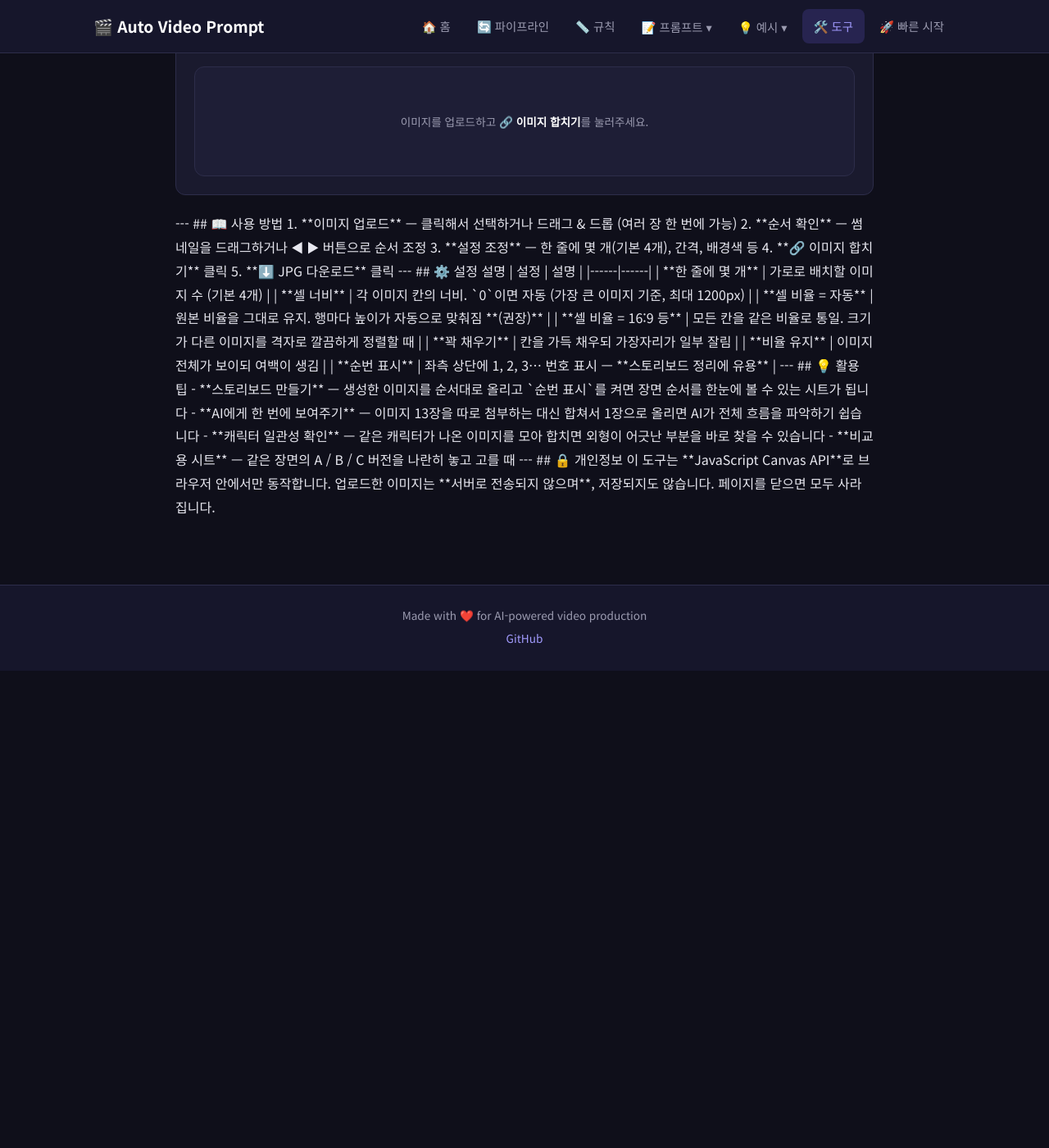
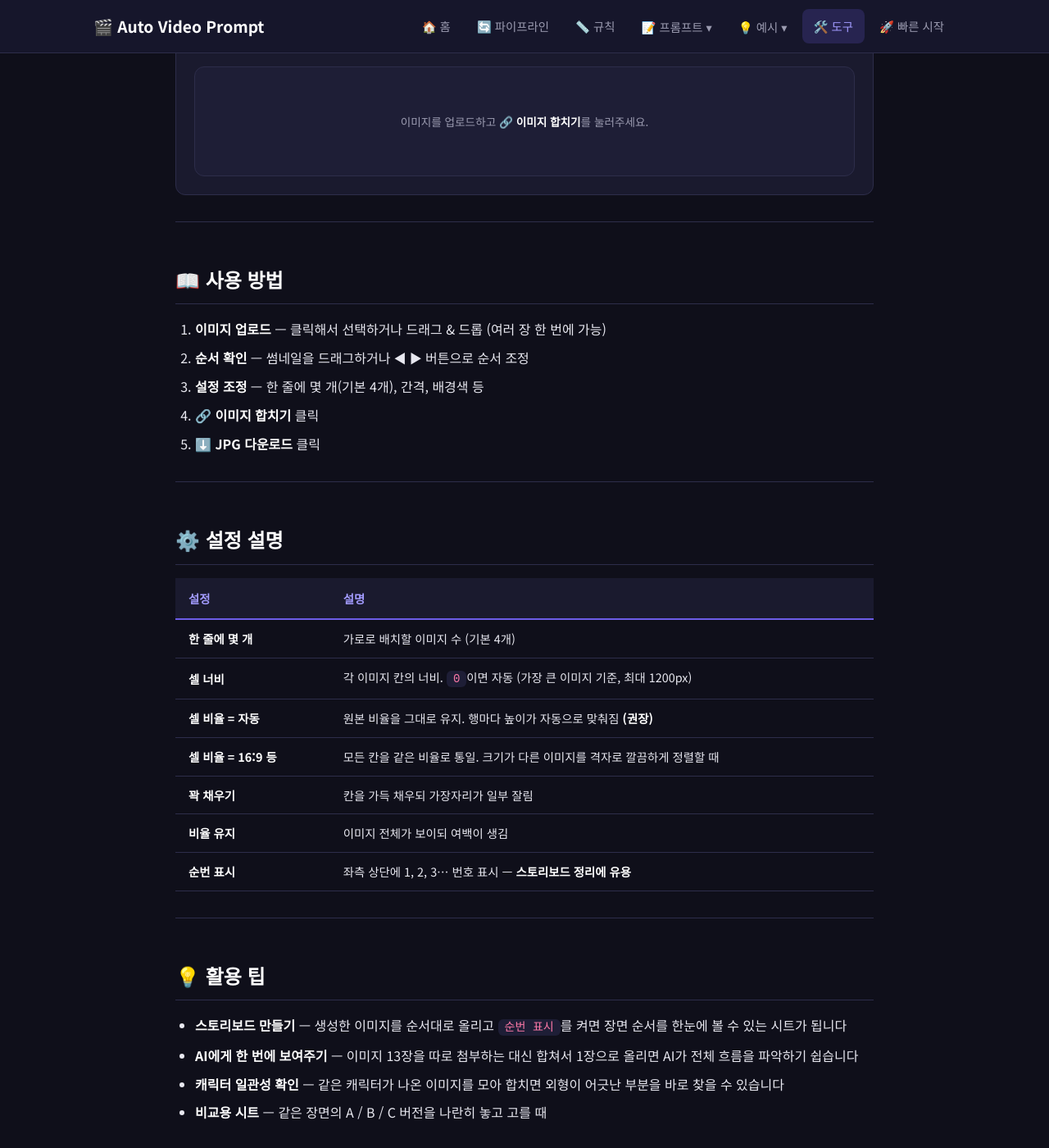
Before and after one commit to aicatveo3-prog/Auto_Video_Prompt, a Jekyll site: the page built from tools/image-merge.html, in a window 1280 px wide and 1400 px high, scrolled down 1233 px. Shown: the whole window at 82% size. Built offline with Jekyll 4.4.1, drawn with Linux system fonts in a browser that asks for light colours; before the commit the page ends 2051 px from its top, so only the background shows below that; some of the changed text lies outside the part shown.

Commit message:
이미지 합치기 도구 하단 설명 렌더링 수정
.html 파일은 Jekyll이 마크다운을 변환하지 않아 설명 텍스트가
원본 마크다운 그대로 노출되던 문제 수정.
사용 방법/설정 설명/활용 팁/개인정보 섹션을 HTML 태그로 변환
(h2, ol, ul, table, hr, strong, code) — 사이트 기본 스타일 정상 적용

```diff
--- a/tools/image-merge.html
+++ b/tools/image-merge.html
@@ -818,42 +818,51 @@ breadcrumb:
 </script>
 {% endraw %}
 
----
+<hr>
 
-## 📖 사용 방법
+<h2>📖 사용 방법</h2>
 
-1. **이미지 업로드** — 클릭해서 선택하거나 드래그 &amp; 드롭 (여러 장 한 번에 가능)
-2. **순서 확인** — 썸네일을 드래그하거나 ◀ ▶ 버튼으로 순서 조정
-3. **설정 조정** — 한 줄에 몇 개(기본 4개), 간격, 배경색 등
-4. **🔗 이미지 합치기** 클릭
-5. **⬇️ JPG 다운로드** 클릭
+<ol>
+  <li><strong>이미지 업로드</strong> — 클릭해서 선택하거나 드래그 &amp; 드롭 (여러 장 한 번에 가능)</li>
+  <li><strong>순서 확인</strong> — 썸네일을 드래그하거나 ◀ ▶ 버튼으로 순서 조정</li>
+  <li><strong>설정 조정</strong> — 한 줄에 몇 개(기본 4개), 간격, 배경색 등</li>
+  <li><strong>🔗 이미지 합치기</strong> 클릭</li>
+  <li><strong>⬇️ JPG 다운로드</strong> 클릭</li>
+</ol>
 
----
+<hr>
 
-## ⚙️ 설정 설명
+<h2>⚙️ 설정 설명</h2>
 
-| 설정 | 설명 |
-|------|------|
-| **한 줄에 몇 개** | 가로로 배치할 이미지 수 (기본 4개) |
-| **셀 너비** | 각 이미지 칸의 너비. `0`이면 자동 (가장 큰 이미지 기준, 최대 1200px) |
-| **셀 비율 = 자동** | 원본 비율을 그대로 유지. 행마다 높이가 자동으로 맞춰짐 **(권장)** |
-| **셀 비율 = 16:9 등** | 모든 칸을 같은 비율로 통일. 크기가 다른 이미지를 격자로 깔끔하게 정렬할 때 |
-| **꽉 채우기** | 칸을 가득 채우되 가장자리가 일부 잘림 |
-| **비율 유지** | 이미지 전체가 보이되 여백이 생김 |
-| **순번 표시** | 좌측 상단에 1, 2, 3… 번호 표시 — **스토리보드 정리에 유용** |
+<table>
+  <thead>
+    <tr><th>설정</th><th>설명</th></tr>
+  </thead>
+  <tbody>
+    <tr><td><strong>한 줄에 몇 개</strong></td><td>가로로 배치할 이미지 수 (기본 4개)</td></tr>
+    <tr><td><strong>셀 너비</strong></td><td>각 이미지 칸의 너비. <code>0</code>이면 자동 (가장 큰 이미지 기준, 최대 1200px)</td></tr>
+    <tr><td><strong>셀 비율 = 자동</strong></td><td>원본 비율을 그대로 유지. 행마다 높이가 자동으로 맞춰짐 <strong>(권장)</strong></td></tr>
+    <tr><td><strong>셀 비율 = 16:9 등</strong></td><td>모든 칸을 같은 비율로 통일. 크기가 다른 이미지를 격자로 깔끔하게 정렬할 때</td></tr>
+    <tr><td><strong>꽉 채우기</strong></td><td>칸을 가득 채우되 가장자리가 일부 잘림</td></tr>
+    <tr><td><strong>비율 유지</strong></td><td>이미지 전체가 보이되 여백이 생김</td></tr>
+    <tr><td><strong>순번 표시</strong></td><td>좌측 상단에 1, 2, 3… 번호 표시 — <strong>스토리보드 정리에 유용</strong></td></tr>
+  </tbody>
+</table>
 
----
+<hr>
 
-## 💡 활용 팁
+<h2>💡 활용 팁</h2>
 
-- **스토리보드 만들기** — 생성한 이미지를 순서대로 올리고 `순번 표시`를 켜면 장면 순서를 한눈에 볼 수 있는 시트가 됩니다
-- **AI에게 한 번에 보여주기** — 이미지 13장을 따로 첨부하는 대신 합쳐서 1장으로 올리면 AI가 전체 흐름을 파악하기 쉽습니다
-- **캐릭터 일관성 확인** — 같은 캐릭터가 나온 이미지를 모아 합치면 외형이 어긋난 부분을 바로 찾을 수 있습니다
-- **비교용 시트** — 같은 장면의 A / B / C 버전을 나란히 놓고 고를 때
+<ul>
+  <li><strong>스토리보드 만들기</strong> — 생성한 이미지를 순서대로 올리고 <code>순번 표시</code>를 켜면 장면 순서를 한눈에 볼 수 있는 시트가 됩니다</li>
+  <li><strong>AI에게 한 번에 보여주기</strong> — 이미지 13장을 따로 첨부하는 대신 합쳐서 1장으로 올리면 AI가 전체 흐름을 파악하기 쉽습니다</li>
+  <li><strong>캐릭터 일관성 확인</strong> — 같은 캐릭터가 나온 이미지를 모아 합치면 외형이 어긋난 부분을 바로 찾을 수 있습니다</li>
+  <li><strong>비교용 시트</strong> — 같은 장면의 A / B / C 버전을 나란히 놓고 고를 때</li>
+</ul>
 
----
+<hr>
 
-## 🔒 개인정보
+<h2>🔒 개인정보</h2>
 
-이 도구는 **JavaScript Canvas API**로 브라우저 안에서만 동작합니다.
-업로드한 이미지는 **서버로 전송되지 않으며**, 저장되지도 않습니다. 페이지를 닫으면 모두 사라집니다.
+<p>이 도구는 <strong>JavaScript Canvas API</strong>로 브라우저 안에서만 동작합니다.<br>
+업로드한 이미지는 <strong>서버로 전송되지 않으며</strong>, 저장되지도 않습니다. 페이지를 닫으면 모두 사라집니다.</p>
```
